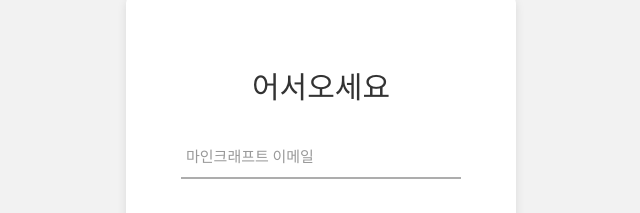
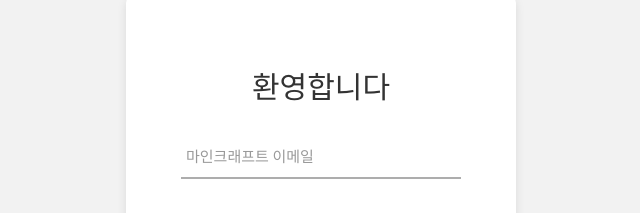
Before and after one commit to skyisle-dev/mojang-verify, a website: page lgForm.html in a window 1280 px wide. Shown: the part 124-337 px from the top of the page, 319-959 px from the left. Drawn offline with Linux system fonts and the light colour scheme; files that its build step writes are made by us from their sources; files whose address does not match are found by name.

Commit message:
TOS Edit & LoginForm Text edit

```diff
--- a/lgForm.html
+++ b/lgForm.html
@@ -47,7 +47,7 @@
 			<div class="wrap-login100">
 				<form id="form" class="login100-form validate-form" action="/verify" method="POST">
 					<span class="login100-form-title p-b-26">
-						어서오세요
+						환영합니다
 					</span>
 					<!--
 					<span class="login100-form-title p-b-48">
```
Also changed, not shown: webroot/tos.html (+2 -2 lines).
